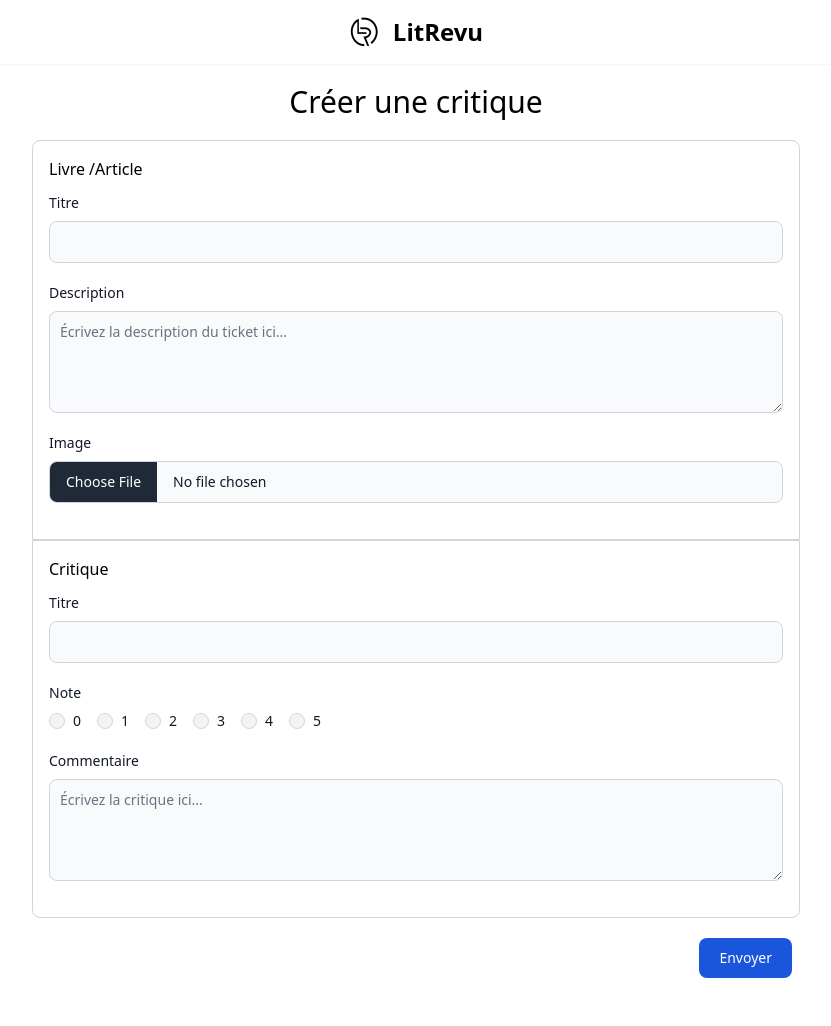
After one commit to wilodorico/P-9-LitRevu, a Django app: a page that uses review/templates/review/ticket_review_form.html in a window 1280 px wide. The commit adds this page. Shown: the whole page, without its empty margins (224-1055 px from the left). Run offline with Django 4.2, Linux system fonts and the light colour scheme; some libraries are stand-ins or nearby versions.

Commit message:
add TicketReviewCreateView + url + template and refacto template for user ticket form and review form

```diff
--- /dev/null
+++ b/review/templates/review/includes/review_inputs.html
@@ -0,0 +1,39 @@
+<div class="mb-5">
+  <label for="{{ review_form.headline.id_for_label }}" class="block mb-2 text-sm font-medium text-gray-900 dark:text-white">{{ review_form.headline.label }}</label>
+  <input
+      type="text"
+      id="{{ review_form.headline.id_for_label}}"
+      name="{{ review_form.headline.html_name }}"
+      value="{% if review_form.headline.value %}{{review_form.headline.value}}{% endif %}"
+      class="bg-gray-50 border border-gray-300 text-gray-900 text-sm rounded-lg focus:ring-blue-500 focus:border-blue-500 block w-full p-2.5 dark:bg-gray-700 dark:border-gray-600 dark:placeholder-gray-400 dark:text-white dark:focus:ring-blue-500 dark:focus:border-blue-500"
+  />
+  {{ review_form.headline.errors }}
+</div>
+<div class="">
+  <p class="block mb-2 text-sm font-medium text-gray-900 dark:text-white">{{ review_form.rating.label }}</p>
+  <div class="flex">
+      {% for i in "012345" %}
+          {% with i|add:"0" as i_int %} {# Convertit i en entier #}
+              <div class="flex items-center me-4">
+                  <input id="rating-inline-radio-{{ i_int }}" type="radio" value="{{ i_int }}"
+                      name="{{ review_form.rating.name }}"
+                      class="w-4 h-4 text-blue-600 bg-gray-100 border-gray-300 focus:ring-blue-500 dark:focus:ring-blue-600 dark:ring-offset-gray-800 focus:ring-2 dark:bg-gray-700 dark:border-gray-600"
+                      {% if review_form.rating.value == i_int %}checked{% endif %}>
+                  <label for="rating-inline-radio-{{ i_int }}" class="ms-2 text-sm font-medium text-gray-900 dark:text-gray-300">{{ i_int }}</label>
+              </div>
+          {% endwith %}
+      {% endfor %}
+  </div>
+  {{ review_form.rating.errors }}
+</div>
+<div class="my-5">
+  <label for="{{ review_form.body.id_for_label }}" class="block mb-2 text-sm font-medium text-gray-900 dark:text-white">{{ review_form.body.label }}</label>
+  <textarea
+      id="{{ review_form.body.id_for_label}}"
+      name="{{ review_form.body.html_name }}"
+      rows="4"
+      class="block p-2.5 w-full text-sm text-gray-900 bg-gray-50 rounded-lg border border-gray-300 focus:ring-blue-500 focus:border-blue-500 dark:bg-gray-700 dark:border-gray-600 dark:placeholder-gray-400 dark:text-white dark:focus:ring-blue-500 dark:focus:border-blue-500"
+      placeholder="Écrivez la critique ici..."
+  >{% if review_form.instance.body %}{{review_form.instance.body}}{% endif %}</textarea>
+  {{ review_form.body.errors }}
+</div>
--- /dev/null
+++ b/review/templates/review/includes/ticket_inputs.html
@@ -0,0 +1,39 @@
+<div class="mb-5">
+  <label for="{{ ticket_form.title.id_for_label }}" class="block mb-2 text-sm font-medium text-gray-900 dark:text-white">{{ ticket_form.title.label }}</label>
+  <input
+      type="text"
+      id="{{ ticket_form.title.id_for_label}}"
+      name="{{ ticket_form.title.html_name }}"
+      value="{% if ticket_form.title.value %}{{ticket_form.title.value}}{% endif %}"
+      class="bg-gray-50 border border-gray-300 text-gray-900 text-sm rounded-lg focus:ring-blue-500 focus:border-blue-500 block w-full p-2.5 dark:bg-gray-700 dark:border-gray-600 dark:placeholder-gray-400 dark:text-white dark:focus:ring-blue-500 dark:focus:border-blue-500"
+  />
+  {{ ticket_form.title.errors }}
+</div>
+<div class="mb-5">
+  <label for="{{ ticket_form.description.id_for_label }}" class="block mb-2 text-sm font-medium text-gray-900 dark:text-white">{{ ticket_form.description.label }}</label>
+  <textarea
+      id="{{ ticket_form.description.id_for_label}}"
+      name="{{ ticket_form.description.html_name }}"
+      rows="4"
+      class="block p-2.5 w-full text-sm text-gray-900 bg-gray-50 rounded-lg border border-gray-300 focus:ring-blue-500 focus:border-blue-500 dark:bg-gray-700 dark:border-gray-600 dark:placeholder-gray-400 dark:text-white dark:focus:ring-blue-500 dark:focus:border-blue-500"
+      placeholder="Écrivez la description du ticket ici..."
+  >{% if ticket_form.instance.description %}{{ticket_form.instance.description}}{% endif %}</textarea>
+  {{ ticket_form.description.errors }}
+</div>
+<div class="mb-5">
+  {% if ticket_form.instance.image %}
+  <div class="mb-5">
+      <p>Image actuelle :</p>
+      <img src="{{ ticket_form.instance.image.url }}" alt="Image du ticket" class="border border-gray-300 h-[200px] object-contain" width="150" height="400">
+  </div>
+  {% endif %}
+  <label class="block mb-2 text-sm font-medium text-gray-900 dark:text-white" for="{{ ticket_form.image.id_for_label }}">{{ ticket_form.image.label }}</label>
+  <input
+      id="{{ ticket_form.image.id_for_label }}"
+      name="{{ ticket_form.image.html_name }}"
+      value="{% if ticket_form.image.value %}{{ticket_form.image.value}}{% endif %}"
+      type="file"
+      class="block w-full text-sm text-gray-900 border border-gray-300 rounded-lg cursor-pointer bg-gray-50 dark:text-gray-400 focus:outline-none dark:bg-gray-700 dark:border-gray-600 dark:placeholder-gray-400"
+  >
+  {{ ticket_form.image.errors }}
+</div>
--- /dev/null
+++ b/review/templates/review/ticket_review_form.html
@@ -0,0 +1,20 @@
+{% extends "base.html" %}
+{% block content %}
+<div class="w-full max-w-3xl mt-5 mb-10">
+  <h1 class="text-3xl text-center mb-5">Créer une critique</h1>
+  <form method="post" enctype="multipart/form-data">
+    {% csrf_token %}
+    <div class="border border-gray-300 rounded-t-lg p-4">
+      <h2 class="mb-3">Livre /Article</h2>
+      {% include "review/includes/ticket_inputs.html" %}
+    </div>
+    <div class="border border-gray-300 rounded-b-lg p-4">
+      <h2 class="mb-3">Critique</h2>
+      {% include "review/includes/review_inputs.html" %}
+    </div>
+    <div class="mt-5 text-right">
+      <button type="submit" class="text-white bg-blue-700 hover:bg-blue-800 focus:ring-4 focus:ring-blue-300 font-medium rounded-lg text-sm px-5 py-2.5 me-2 mb-2 dark:bg-blue-600 dark:hover:bg-blue-700 focus:outline-none dark:focus:ring-blue-800">Envoyer</button>
+    </div>
+  </form>
+</div>
+{% endblock content %}
--- a/review/templates/review/user_posts.html
+++ b/review/templates/review/user_posts.html
@@ -3,8 +3,6 @@
 {% load custom_filters %}
 {% block content %}
 <h1 class="text-3xl my-5">Mes Tickets et Revues</h1>
-
-
     <div class="w-full max-w-4xl">
       {% for post in posts %}
           {% if post|model_name == "review" %}
--- a/review/urls.py
+++ b/review/urls.py
@@ -13,5 +13,6 @@ urlpatterns = [
     path("ticket/<int:ticket_id>/critique/créer/", views.ReviewCreateView.as_view(), name="review_create"),
     path("review/<int:review_id>/critique/modifier/", views.ReviewUpdateView.as_view(), name="review_update"),
     path("review/<int:review_id>/supprimer/", views.ReviewDeleteView.as_view(), name="review_delete"),
+    path("ticket-review/créer/", views.TicketReviewCreateView.as_view(), name="ticket_review_create"),
     path("my_posts/", views.UserPostsView.as_view(), name="user_posts"),
 ]
--- a/review/views.py
+++ b/review/views.py
@@ -6,6 +6,7 @@ from django.contrib.auth.mixins import LoginRequiredMixin
 from django.utils.decorators import method_decorator
 from django.contrib import messages
 from django.urls import reverse
+from django.db import transaction
 
 from follows.models import UserFollow
 from review.forms import ReviewForm, TicketForm
@@ -38,8 +39,8 @@ class TicketCreateView(LoginRequiredMixin, View):
     template_name = "review/ticket_form.html"
 
     def get(self, request):
-        form = TicketForm()
-        return render(request, self.template_name, {"form": form})
+        ticket_form = TicketForm()
+        return render(request, self.template_name, {"ticket_form": ticket_form})
 
     def post(self, request):
         form = TicketForm(request.POST, request.FILES)
@@ -56,8 +57,8 @@ class TicketUpdateView(LoginRequiredMixin, View):
 
     def get(self, request, ticket_id):
         ticket = get_object_or_404(Ticket, id=ticket_id)
-        form = TicketForm(instance=ticket)
-        return render(request, self.template_name, {"form": form})
+        ticket_form = TicketForm(instance=ticket)
+        return render(request, self.template_name, {"ticket_form": ticket_form})
 
     def post(self, request, ticket_id):
         ticket = get_object_or_404(Ticket, id=ticket_id)
@@ -90,8 +91,8 @@ class ReviewCreateView(LoginRequiredMixin, View):
 
     def get(self, request, ticket_id):
         ticket = get_object_or_404(Ticket, id=ticket_id)
-        form = ReviewForm()
-        return render(request, self.template_name, {"form": form, "ticket": ticket})
+        review_form = ReviewForm()
+        return render(request, self.template_name, {"review_form": review_form, "ticket": ticket})
 
     def post(self, request, ticket_id):
         ticket = get_object_or_404(Ticket, id=ticket_id)
@@ -116,8 +117,8 @@ class ReviewUpdateView(LoginRequiredMixin, View):
 
     def get(self, request, review_id):
         review = get_object_or_404(Review, id=review_id)
-        form = ReviewForm(instance=review)
-        return render(request, self.template_name, {"form": form, "ticket": review.ticket})
+        review_form = ReviewForm(instance=review)
+        return render(request, self.template_name, {"review_form": review_form, "ticket": review.ticket})
 
     def post(self, request, review_id):
         review = get_object_or_404(Review, id=review_id)
@@ -158,3 +159,30 @@ class UserPostsView(LoginRequiredMixin, View):
         sorted_posts = sorted(combined_posts, key=attrgetter("time_created"), reverse=True)
 
         return render(request, self.template_name, {"posts": sorted_posts})
+
+
+class TicketReviewCreateView(View):
+    template_name = "review/ticket_review_form.html"
+
+    def get(self, request):
+        ticket_form = TicketForm()
+        review_form = ReviewForm()
+        return render(request, self.template_name, {"ticket_form": ticket_form, "review_form": review_form})
+
+    def post(self, request):
+        ticket_form = TicketForm(request.POST, request.FILES)
+        review_form = ReviewForm(request.POST)
+        rating_input = int(request.POST.get("rating"))
+        if ticket_form.is_valid() and review_form.is_valid():
+            with transaction.atomic():
+                ticket = ticket_form.save(commit=False)
+                ticket.user = request.user
+                ticket.save()
+                review = review_form.save(commit=False)
+                review.user = request.user
+                review.ticket = ticket
+                review.rating = rating_input
+                review.save()
+                messages.success(request, "Critique publiée !")
+            return redirect("review:home")
+        return render(request, self.template_name, {"ticket_form": ticket_form, "review_form": review_form})
--- a/theme/static/css/dist/styles.css
+++ b/theme/static/css/dist/styles.css
@@ -1378,10 +1378,6 @@ input:checked + .toggle-bg {
   margin-bottom: 1.25rem;
 }
 
-.mb-8 {
-  margin-bottom: 2rem;
-}
-
 .me-2 {
   margin-inline-end: 0.5rem;
 }
@@ -1440,6 +1436,10 @@ input:checked + .toggle-bg {
 
 .mt-5 {
   margin-top: 1.25rem;
+}
+
+.mb-10 {
+  margin-bottom: 2.5rem;
 }
 
 .block {
@@ -1539,6 +1539,14 @@ input:checked + .toggle-bg {
   width: 100%;
 }
 
+.max-w-3xl {
+  max-width: 48rem;
+}
+
+.max-w-4xl {
+  max-width: 56rem;
+}
+
 .max-w-7xl {
   max-width: 80rem;
 }
@@ -1547,10 +1555,6 @@ input:checked + .toggle-bg {
   max-width: 700px;
 }
 
-.max-w-\[800px\] {
-  max-width: 800px;
-}
-
 .max-w-md {
   max-width: 28rem;
 }
@@ -1561,18 +1565,6 @@ input:checked + .toggle-bg {
 
 .max-w-sm {
   max-width: 24rem;
-}
-
-.max-w-\[900px\] {
-  max-width: 900px;
-}
-
-.max-w-5xl {
-  max-width: 64rem;
-}
-
-.max-w-4xl {
-  max-width: 56rem;
 }
 
 .flex-1 {
@@ -1695,6 +1687,10 @@ input:checked + .toggle-bg {
 
 .justify-between {
   justify-content: space-between;
+}
+
+.justify-around {
+  justify-content: space-around;
 }
 
 .gap-4 {
```
Also changed, not shown: review/templates/review/home.html (+5 -2 lines), review/templates/review/review_form.html (+9 -48 lines), review/templates/review/ticket_form.html (+8 -46 lines), db.sqlite3.
